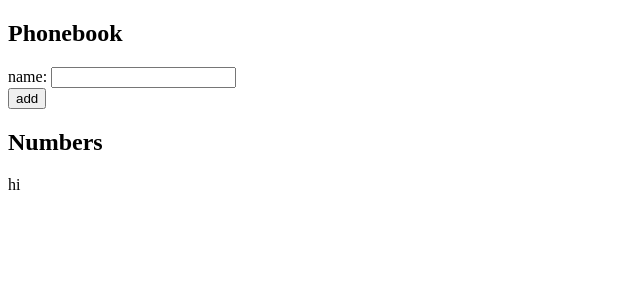
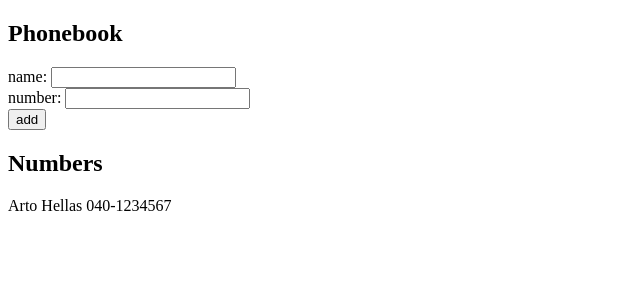
Before and after one commit to KamiKruse/fullStack-part-2, a React (Vite) app in the folder phonebook/: page / in a window 1280 px wide. Shown: the top 300 px of the page, without its empty margins (0-640 px from the left). Built offline with nearby package versions, Linux system fonts and the light colour scheme.

Commit message:
Finished exercise 2.8

```diff
--- a/phonebook/src/App.jsx
+++ b/phonebook/src/App.jsx
@@ -1,8 +1,11 @@
 import { useState } from "react";
 
 const App = () => {
-  const [persons, setPersons] = useState([{ name: "hi" }]);
+  const [persons, setPersons] = useState([
+    { name: "Arto Hellas", phone: "040-1234567" },
+  ]);
   const [newName, setNewName] = useState("");
+  const [newPhone, setNewPhone] = useState("");
 
   const handleClick = (e) => {
     e.preventDefault();
@@ -12,14 +15,22 @@
     if (test.length > 0) {
       alert(`${newName} is already added in the phonebook`);
       setNewName("");
+      setNewPhone("");
     } else {
-      setPersons((prevPersons) => [...prevPersons, { name: newName }]);
+      setPersons((prevPersons) => [
+        ...prevPersons,
+        { name: newName, phone: newPhone },
+      ]);
       setNewName("");
+      setNewPhone("");
     }
   };
 
-  const handleChange = (e) => {
+  const handleNameChange = (e) => {
     setNewName(e.target.value);
+  };
+  const handlePhoneChange = (e) => {
+    setNewPhone(e.target.value);
   };
 
   return (
@@ -27,7 +38,10 @@
       <h2>Phonebook</h2>
       <form>
         <div>
-          name: <input value={newName} onChange={handleChange} />
+          name: <input value={newName} onChange={handleNameChange} />
+        </div>
+        <div>
+          number: <input value={newPhone} onChange={handlePhoneChange} />
         </div>
         <div>
           <button onClick={handleClick} type="submit">
@@ -39,7 +53,7 @@
 
       {persons.map((person) => (
         <li key={person.name} style={{ listStyle: "none" }}>
-          {person.name}
+          {person.name} {person.phone}
         </li>
       ))}
     </div>
```
